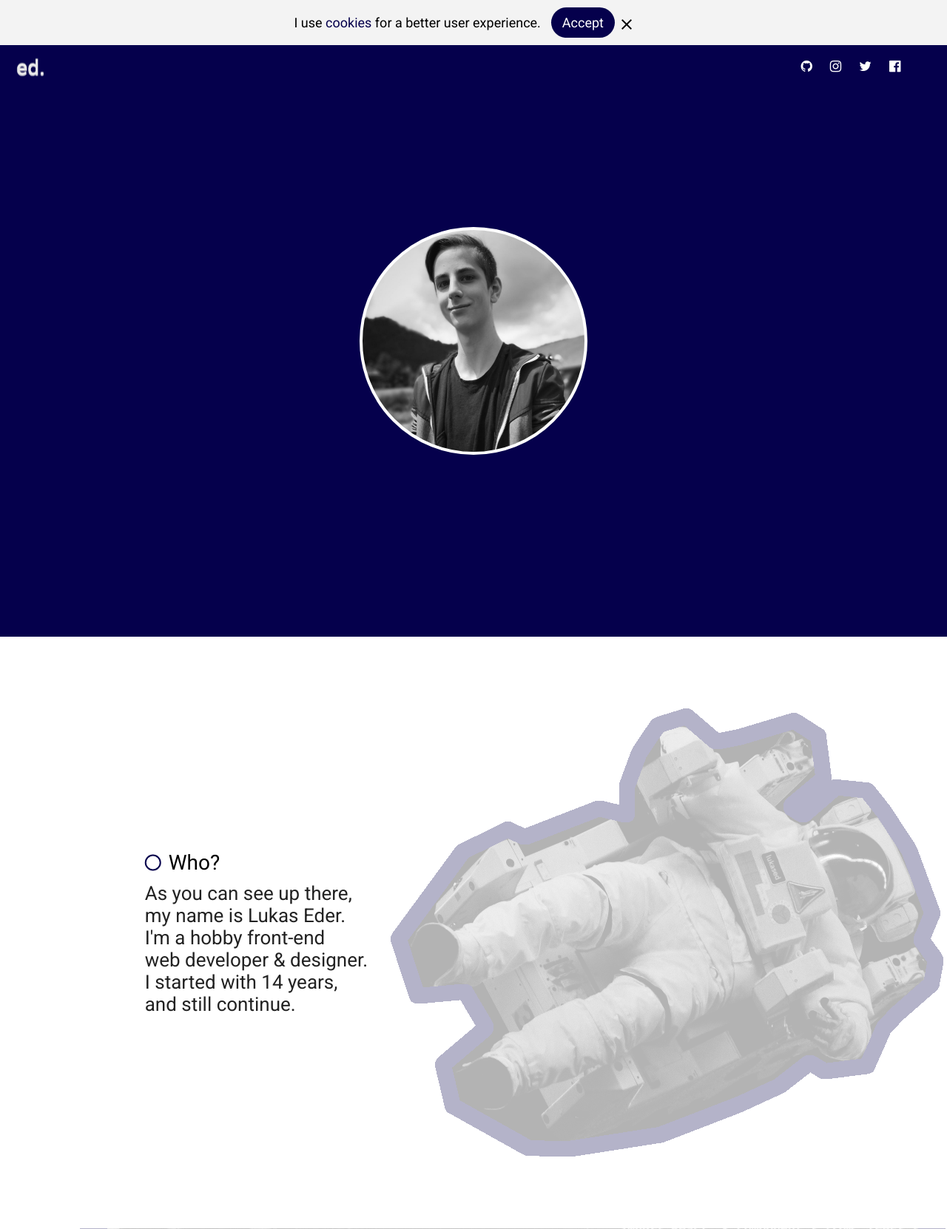
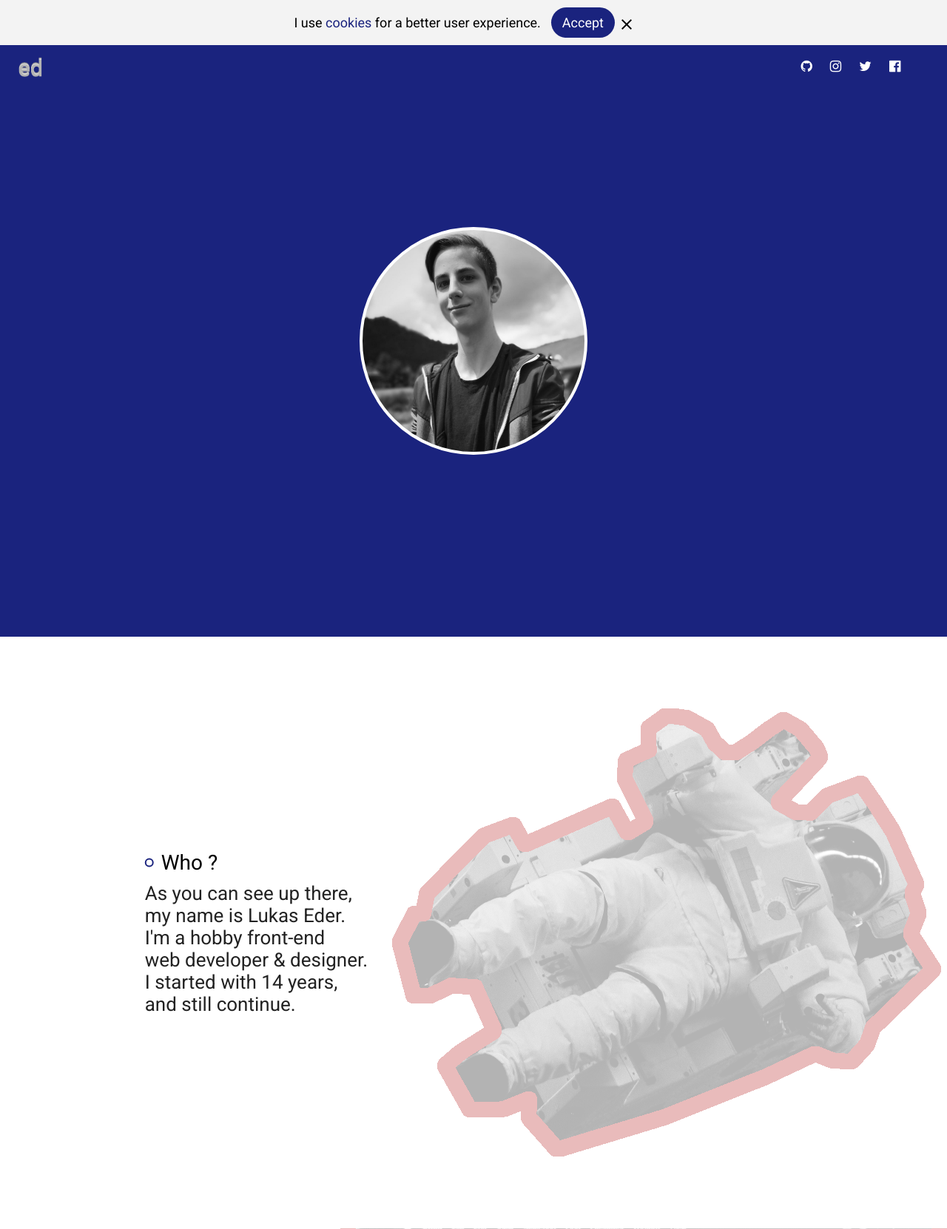
Before and after one commit to GermanKingYT/lukased.github.io, a PHP site: page / in a window 1280 px wide. Shown: the top 1662 px of the page at 74% size. Run offline with PHP 8.4, Linux system fonts and the light colour scheme.

Commit message:
Magical update!

```diff
--- a/css/main.css
+++ b/css/main.css
@@ -3,11 +3,88 @@
 @import "section.css";
 
 /*
-blue=05004c
-light-blue=b8b3ff
-red=7f0000
+blue=1A237E
+light-blue=303F9F
+red=B71C1C
+light-red=D32F2F
 black=212121
 */
+
+/* ----#----#----#----#----#---- */
+/* -- @general -- */
+/* ----#----#----#----#----#---- */
+
+* {
+    margin: 0;
+    padding: 0;
+}
+
+html, body {
+    width: 100%;
+    height: 100%;
+    font-family: "Roboto", sans-serif;
+    background-color: #ccc;
+}
+
+::selection {
+    background: #D32F2F;
+}
+
+::-moz-selection {
+    background: #D32F2F;
+}
+
+a {
+    text-decoration: none;
+    cursor: pointer;
+}
+
+/* ----#----#----#----#----#---- */
+/* -- @things -- */
+/* ----#----#----#----#----#---- */
+
+.inline-list {
+    display: inline-block;
+    list-style-type: none;
+    text-align: center;
+}
+
+.inline-list>li {
+    display: inline;
+}
+
+.list {
+    margin: 0;
+    padding: 0;
+    list-style-type: none;
+    text-align: left;
+}
+
+
+.btn {
+    display: inline-block;
+    font-size: 18px;
+    padding: 10px 15px 10px 15px;
+    background: #ddd;
+    color: #212121;
+    border: none;
+    border-radius: 45px;
+    cursor: pointer;
+}
+
+.btn-blue {
+    background: #1A237E;
+    color: #fff;
+}
+
+.btn-red {
+    background: #B71C1C;
+    color: #fff;
+}
+
+.material-icons {
+    vertical-align: middle;
+}
 
 /* ----#----#----#----#----#---- */
 /* -- @cookie -- */
@@ -45,7 +122,7 @@ black=212121
 .cookie-wrapper>p>a {
     display: inline-block;
     text-decoration: none;
-    color: #05004c;
+    color: #1A237E;
 }
 
 
@@ -70,7 +147,7 @@ header {
     display: block;
     width: 100%;
     height: 100vh;
-    background: #05004c;
+    background: #1A237E;
 }
 
 .header-area-nav-left {
@@ -193,6 +270,119 @@ header {
     }
 }
 
+
+/* ----#----#----#----#----#---- */
+/* -- @main -- */
+/* ----#----#----#----#----#---- */
+
+main {
+    position: relative;
+    display: block;
+    width: 100%;
+    background: #fff;
+}
+
+section {
+    position: relative;
+    display: block;
+    width: 100%;
+    height: 100vh;
+}
+
+article {
+    position: absolute;
+    top: 50%;
+    left: 20%;
+    transform: translate(-20%, -50%);
+}
+
+article>h1 {
+    display: inline-block;
+    vertical-align: middle;
+    font-size: 28px;
+    font-weight: normal;
+}
+
+article>p {
+    display: block;
+    margin: 10px 0 0 0;
+    font-size: 26px;
+    color: #222;
+    hyphens: manual;
+}
+
+.bubble {
+    position: relative;
+    display: inline-block;
+    vertical-align: middle;
+    width: 8px;
+    height: 8px;
+    overflow: hidden;
+    margin: 0 10px 0 0;
+    border: 2px solid #1A237E;
+    border-radius: 45px;
+}
+
+@media only screen and (max-width: 768px) {
+    article>h1 {
+        display: inline-block;
+        vertical-align: middle;
+        font-size: 26px;
+        font-weight: normal;
+    }
+
+    article>p {
+        display: block;
+        margin: 10px 0 0 0;
+        font-size: 24px;
+        color: #222;
+    }
+}
+
+/* ----#----#----#----#----#---- */
+/* -- @footer -- */
+/* ----#----#----#----#----#---- */
+
+footer {
+    position: relative;
+    width: 100%;
+    height:60px;
+    background: #1A237E;
+}
+
+.footer-area-left {
+    position: absolute;
+    display: inline-block;
+    left: 0;
+    float: left;
+    top: 50%;
+    transform: translateY(-50%);
+    margin: 0 0 0 20px;
+}
+
+.footer-logo>a>.logo {
+    width: 42px;
+    height: 42px;
+    background: url('../img/logo/logo-white.png') no-repeat top center;
+    background-size: 42px 42px;
+}
+
+.footer-area-right {
+    position: absolute;
+    display: inline-block;
+    right: 0;
+    float: right;
+    top: 50%;
+    transform: translateY(-50%);
+    margin: 0 20px 0 0;
+}
+
+.footer-nav>ul>li>a {
+    font-size: 18px;
+    color: #fff;
+    margin: 0 10px 0 0;
+}
+
 /* ----#----#----#----#----#---- */
 /* -- @menu -- */
 /* ----#----#----#----#----#---- */
@@ -245,13 +435,13 @@ header {
 
 .menu-nav>ul>li>a {
     display: block;
-    padding: 10px 0 10px 0;
+    margin: 10px 0 10px 0;
     font-size: 18px;
     color: #212121;
 }
 
 .menu-highlight {
-    color: #05004c !important;
+    background: #D32F2F !important;
 }
 
 @media only screen and (max-width: 768px) {
@@ -260,191 +450,3 @@ header {
         border: none;
     }
 }
-
-/* ----#----#----#----#----#---- */
-/* -- @general -- */
-/* ----#----#----#----#----#---- */
-
-* {
-    margin: 0;
-    padding: 0;
-}
-
-html, body {
-    width: 100%;
-    height: 100%;
-    font-family: "Roboto", sans-serif;
-    background-color: #ccc;
-}
-
-::selection {
-    background: #b8b3ff;
-}
-
-::-moz-selection {
-    background: #b8b3ff;
-}
-
-a {
-    text-decoration: none;
-    cursor: pointer;
-}
-
-/* ----#----#----#----#----#---- */
-/* -- @things -- */
-/* ----#----#----#----#----#---- */
-
-.inline-list {
-    display: inline-block;
-    list-style-type: none;
-    text-align: center;
-}
-
-.inline-list>li {
-    display: inline;
-}
-
-.list {
-    margin: 0;
-    padding: 0;
-    list-style-type: none;
-    text-align: left;
-}
-
-
-.btn {
-    display: inline-block;
-    font-size: 18px;
-    padding: 10px 15px 10px 15px;
-    background: #ddd;
-    color: #212121;
-    border: none;
-    border-radius: 45px;
-    cursor: pointer;
-}
-
-.btn-blue {
-    background: #05004c;
-    color: #fff;
-}
-
-.btn-red {
-    background: #7f0000;
-    color: #fff;
-}
-
-.material-icons {
-    vertical-align: middle;
-}
-
-/* ----#----#----#----#----#---- */
-/* -- @main -- */
-/* ----#----#----#----#----#---- */
-
-main {
-    position: relative;
-    display: block;
-    width: 100%;
-    background: #fff;
-}
-
-section {
-    position: relative;
-    display: block;
-    width: 100%;
-    height: 100vh;
-}
-
-article {
-    position: absolute;
-    top: 50%;
-    left: 20%;
-    transform: translate(-20%, -50%);
-}
-
-article>h1 {
-    display: inline-block;
-    vertical-align: middle;
-    font-size: 28px;
-    font-weight: normal;
-}
-
-article>p {
-    display: block;
-    margin: 10px 0 0 0;
-    font-size: 26px;
-    color: #222;
-    hyphens: manual;
-}
-
-.bubble {
-    position: relative;
-    display: inline-block;
-    vertical-align: middle;
-    width: 18px;
-    height: 18px;
-    overflow: hidden;
-    margin: 0 10px 0 0;
-    border: 2px solid #05004c;
-    border-radius: 45px;
-}
-
-@media only screen and (max-width: 768px) {
-    article>h1 {
-        display: inline-block;
-        vertical-align: middle;
-        font-size: 26px;
-        font-weight: normal;
-    }
-
-    article>p {
-        display: block;
-        margin: 10px 0 0 0;
-        font-size: 24px;
-        color: #222;
-    }
-}
-
-/* ----#----#----#----#----#---- */
-/* -- @footer -- */
-/* ----#----#----#----#----#---- */
-
-footer {
-    position: relative;
-    width: 100%;
-    height:60px;
-    background: #05004c;
-}
-
-.footer-area-left {
-    position: absolute;
-    display: inline-block;
-    left: 0;
-    float: left;
-    top: 50%;
-    transform: translateY(-50%);
-    margin: 0 0 0 20px;
-}
-
-.footer-logo>a>.logo {
-    width: 42px;
-    height: 42px;
-    background: url('../img/logo/logo-white.png') no-repeat top center;
-    background-size: 42px 42px;
-}
-
-.footer-area-right {
-    position: absolute;
-    display: inline-block;
-    right: 0;
-    float: right;
-    top: 50%;
-    transform: translateY(-50%);
-    margin: 0 20px 0 0;
-}
-
-.footer-nav>ul>li>a {
-    font-size: 18px;
-    color: #fff;
-    margin: 0 10px 0 0;
-}
--- a/css/page.css
+++ b/css/page.css
@@ -15,11 +15,11 @@ html, body {
 }
 
 ::selection {
-  background: #b8b3ff;
+  background: #D32F2F;
 }
 
 ::-moz-selection {
-  background: #b8b3ff;
+  background: #D32F2F;
 }
 
 a {
@@ -76,7 +76,7 @@ a {
   font-size: 18px;
   font-size: 1.8rem;
   text-decoration: none;
-  color: #05004c;
+  color: #1A237E;
 }
 
 
--- a/index.html
+++ b/index.html
@@ -12,7 +12,7 @@
 
         <title>Lukas Eder</title>
 
-        <meta name="description" content="Lukas Eder's internet presence!">
+        <meta name="description" content="The internet presence of Lukas Eder.">
         <meta name="keywords" content="lukas eder, lukas, eder, lukased.github.io, lukased, lukasedeeeer, developer, designer">
 
         <meta name="robots" content="index, follow">
@@ -22,11 +22,11 @@
         <meta name="google-site-verification" content="gQq7Tyk517LMGucj8_cQhgh-EidtsQqM8itOS0qex9Q">
 
         <meta property="og:title" content="Lukas Eder">
-        <meta property="og:image" content="https://lukased.github.io/img/logo/logo.png">
-        <meta property="og:description" content="Lukas Eder's internet presence!">
-        <meta property="og:url" content="lukased.github.io">
+        <meta property="og:image" content="https://lukased.github.io/img/logo/logo-black.png">
+        <meta property="og:description" content="The internet presence of Lukas Eder.">
+        <meta property="og:url" content="http://lukased.de">
 
-        <meta name="theme-color" content="#05004c">
+        <meta name="theme-color" content="#1A237E">
 
         <link href="https://fonts.googleapis.com/css?family=Roboto" rel="stylesheet">
         <link href="https://fonts.googleapis.com/icon?family=Material+Icons" rel="stylesheet">
@@ -86,7 +86,7 @@
                 <div class="main-wrapper">
                     <section id="who">
                         <article>
-                            <div class="bubble"></div><h1>Who?</h1>
+                            <div class="bubble"></div><h1>Who ?</h1>
                             <p>
                                 As you can see up there,<br>
                                 my name is Lukas Eder.<br>
@@ -100,11 +100,11 @@
 
                     <section id="what">
                         <article>
-                            <div class="bubble"></div><h1>What?</h1>
+                            <div class="bubble"></div><h1>What ?</h1>
                             <p>
                                 I do web design for<br>
                                 different individuals,<br>
-                                small companys and<br>
+                                small companies and<br>
                                 projects. Its my<br>
                                 passion to design<br>
                                 realize something like<br>
@@ -115,7 +115,7 @@
 
                     <section id="where">
                         <article>
-                            <div class="bubble"></div><h1>Where?</h1>
+                            <div class="bubble"></div><h1>Where ?</h1>
                             <p>
                                 I come from Austria.<br>
                                 The little country<br>
```
Also changed, not shown: img/background/what.png, img/background/where.png, img/background/who.png, img/favicon.ico, img/logo/logo-black.png, img/logo/logo-white.png, img/logo/logo.png.
